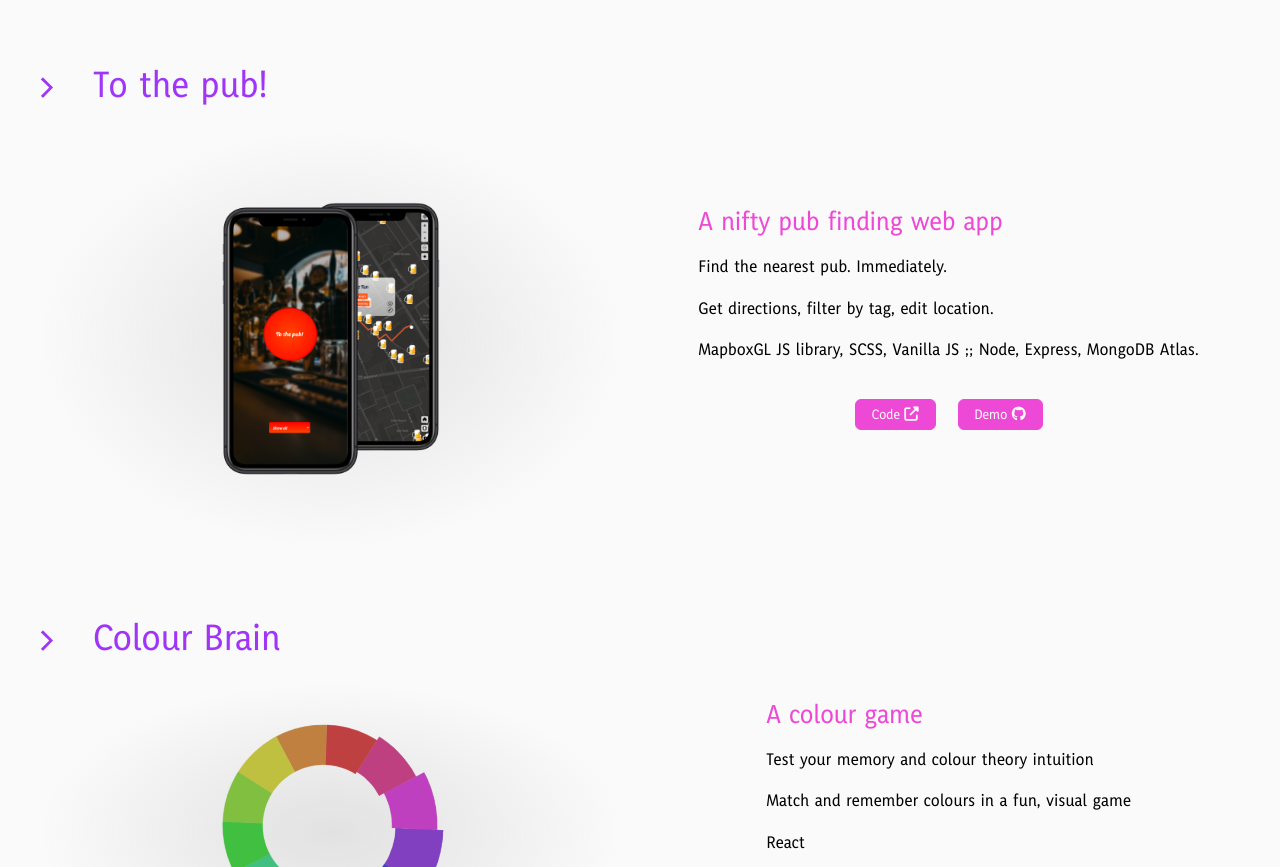
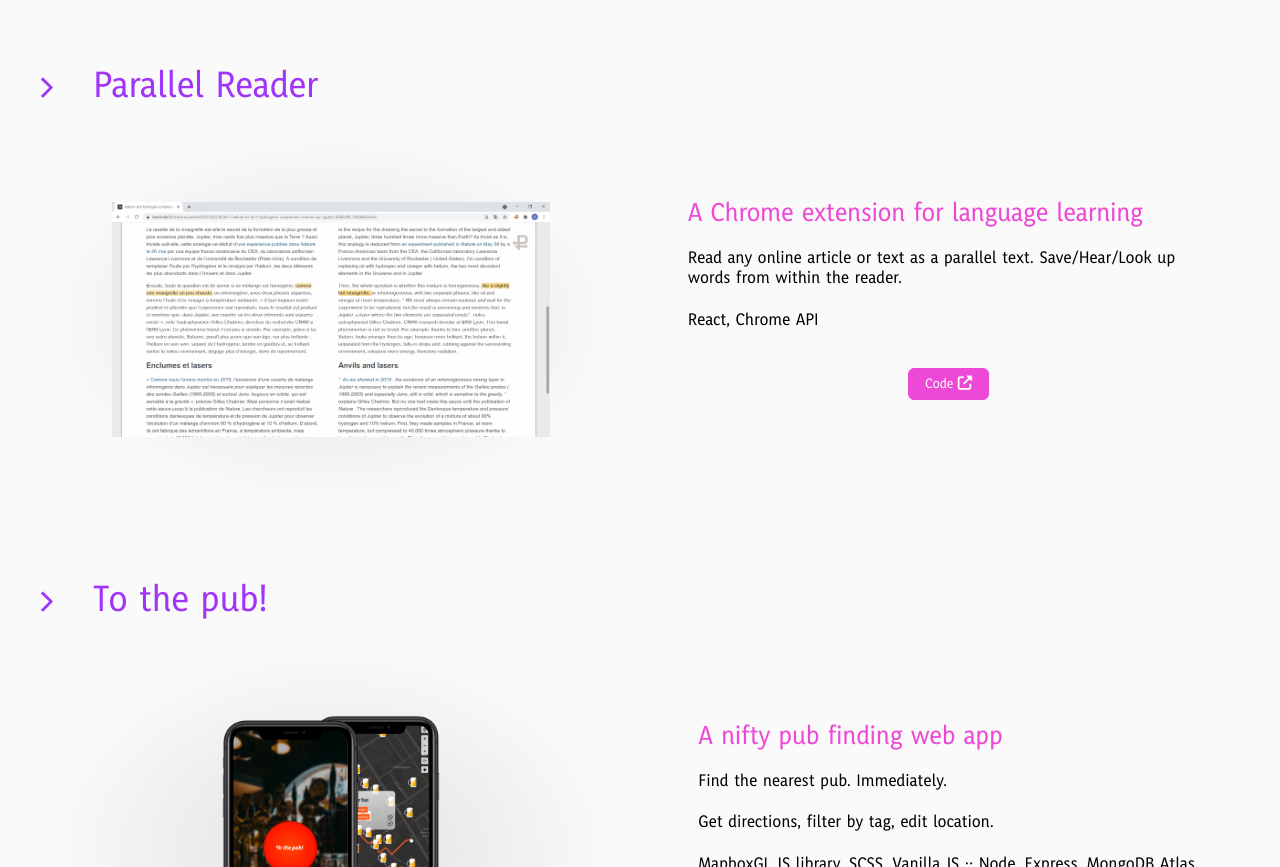
Before and after one commit to ArtificialLuxuryIntelligence/portfolio_ali, a website with bundled scripts: page index.html in a window 1280 px wide. Shown: the part 1347-2214 px from the top of the page. Built offline with nearby package versions, Linux system fonts and the light colour scheme.

Commit message:
add new project

```diff
--- a/index.html
+++ b/index.html
@@ -12,7 +12,7 @@
       href="https://cdn.jsdelivr.net/gh/devicons/devicon@v2.10.1/devicon.min.css"
     />
 
-    <title>Ali Khokhar - Full Stack Developer</title>
+    <title>Ali Khokhar - Web Developer</title>
   </head>
   <body>
     <div class="page-container">
@@ -85,6 +85,36 @@
                     class="external_link"
                     >Live <i class="fab fa-github"></i
                   ></a>
+                </div>
+              </div>
+            </div>
+          </div>
+          <div class="project">
+            <h1>Parallel Reader</h1>
+
+            <div class="cover">
+              <img src="/assets/projects/parallelreader.png" alt="" />
+            </div>
+            <div class="details">
+              <div>
+                <h2>A Chrome extension for language learning</h2>
+                <p>
+                  Read any online article or text as a parallel text.
+                  Save/Hear/Look up words from within the reader.
+                </p>
+
+                <p>React, Chrome API</p>
+                <div class="project-buttons">
+                  <a
+                    href="https://github.com/ArtificialLuxuryIntelligence/parallel-language-extension"
+                    class="external_link"
+                    >Code <i class="fas fa-external-link-alt"></i
+                  ></a>
+                  <!-- <a
+                    href=""
+                    class="external_link"
+                    >Live <i class="fab fa-github"></i
+                  ></a> -->
                 </div>
               </div>
             </div>
```
Also changed, not shown: assets/projects/parallelreader.png (added), dist/index.html, 3 other files.
